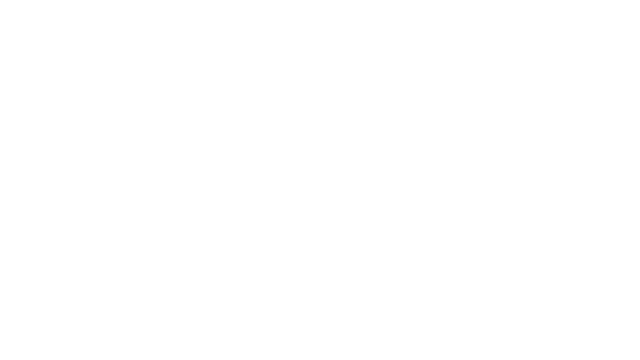
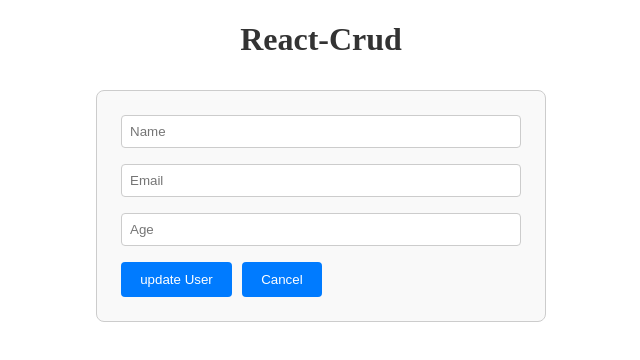
Before and after one commit to asxxfaq/React, a React (Vite) app: page / in a window 1280 px wide. Shown: the top 360 px of the page, without its empty margins (319-959 px from the left). Built offline with nearby package versions, Linux system fonts and the light colour scheme.

Commit message:
first commit

```diff
--- a/src/App.jsx
+++ b/src/App.jsx
@@ -2,6 +2,7 @@ import {  Link, Route, Routes } from 'react-router-dom'
 import './App.css'
 import SimpleForm from '../form/SimpleForm'
 import Form from '../form/Form'
+import Crud from './LocalStorage/Crud'
 // import Products from './Dynamic-Routing/Products'
 // import Productdetails from './Dynamic-Routing/Productdetails'
 // import Home from './Nested-Routing/Pages/Home'
@@ -51,7 +52,7 @@ function App() {
       {/* <-----------Form Validation-----------> */}
       {/* <SimpleForm/> */}
       {/* <Form/> */}
-
+        <Crud/>
 
 
         {/*------------------------------ Local Storage ----------------------------- */}
--- a/src/LocalStorage/Crud.jsx
+++ b/src/LocalStorage/Crud.jsx
@@ -1,22 +1,142 @@
-import React, { useState } from 'react'
+import React, { useEffect, useState } from 'react'
 import './crud.css'
+import { data } from 'react-router-dom';
 
 const Crud = () => {
     const [formData, setFormData] = useState({
         id: '',
-        name:'',
-        email:'',
-        age:''
+        name: '',
+        email: '',
+        age: ''
 
     })
-    const [users , setUsers] = useState([]);
-}
+    const [users, setUsers] = useState([]);
+    const [editMode, setEditMode] = useState(true);
+    const [errors, setErrors] = useState({});
+    const [isLoaded, setIsLoaded] = useState(false);
 
-return (
-    <div>
+    useEffect(() =>{
+        const stored = localStorage.getItem("users");
+        if(stored){
+            try {
+                const parsedUser =JSON.parse(stored);
+                setUsers(parsedUser)
+            } catch (error) {
+                console.log('Error parsing Data',error);
+                localStorage.removeItem("users") //clear corrupted data
 
-    </div>
-)
+            }
+        }
+        setIsLoaded(true);
+
+    },[]);
+
+    //save user to LocalStorage (Whenever user changes only after initial load)
+    useEffect(() => {
+        if (isLoaded) { //only save after initial Load is Completed
+            localStorage.setItem("users", JSON.stringify(users))
+        }
+    }, [users, isLoaded])
+
+    const handleChange = (e) => {
+        const { name, value } = e.target; //called every time a user types or changes a form field
+
+        setFormData(prev => ({
+            ...prev, //uses the spread operater to keep other values unchanged
+            [name]: value  //update formdata using the inputs name as key and the value changes as the new value
+        }))
+    }
 
 
+    const validation = () => {
+        const newError = {};
+        const { name, email, age } = formData;
+
+        if (!name.trim()) newError.name = "name is required!";
+        else if (!/^[a-zA-Z]+$/.test(name))
+            newError.name = "Name should contain only alphabets"
+
+        if (!email)
+            newError.email = "Email is required!!"
+        else if (!/^[a-zA-Z0-9._%+-]+@[a-zA-Z0-9.-]+\.[a-zA-Z]{2,}$/.test(email))
+            newError.email = "Email is invalid"
+
+        if (!age) newError.age = "Age is required!";
+        else if (isNaN(age) || age < 1 || age > 120) newError.age = "Age must be between 1 and 120"
+
+        return newError;
+
+    }
+
+    const handleSubmit = (e) => {
+        e.preventDefault();
+        const validationError = validation();
+        if (Object.keys(validationError).length > 0) {
+            setErrors(validationError);
+            return;
+        }
+        if (editMode) {
+            setUsers(users.map(user => user.id === formData.id ? formData : user))
+            setEditMode(false);
+        } else {
+            const newUser = {...formData , id:Date.now().toString()}
+            setUsers([...users,newUser])
+        }
+        setFormData({
+            id:'',
+            name:'',
+            email:'',
+            age:''
+        });
+        setErrors({});
+    }
+
+    return (
+        <div className="form">
+            <h1>React-Crud</h1>
+            <form onSubmit={handleSubmit}>
+                <div>
+                    <input
+
+                        type="text"
+                        name='name'
+                        value={formData.name}
+                        placeholder='Name'
+                        onChange={handleChange}
+                    />
+                    {errors.name && <p style={{ color: 'red' }} > {errors.name}</p>}
+                </div>
+                <div>
+                    <input
+                        type="email"
+                        name='email'
+                        value={formData.email}
+                        placeholder='Email'
+                        onChange={handleChange} />
+                    {errors.email && <p style={{ color: 'red' }} > {errors.email}</p>}
+                </div>
+                <div>
+                    <input
+                        type="text"
+                        name='age'
+                        value={formData.age}
+                        placeholder='Age'
+                        onChange={handleChange} />
+                    {errors.age && <p style={{ color: 'red' }} > {errors.age}</p>}
+                </div>
+
+                <button type='submit'>{editMode ? 'update User' : 'Add user'}</button>
+                {
+                    editMode && (
+                        <button
+                            type='button'
+                            style={{ marginLeft: '10px' }}
+                        >Cancel</button>
+                    )}
+            </form>
+        </div>
+
+    )
+
+}
 export default Crud
```
